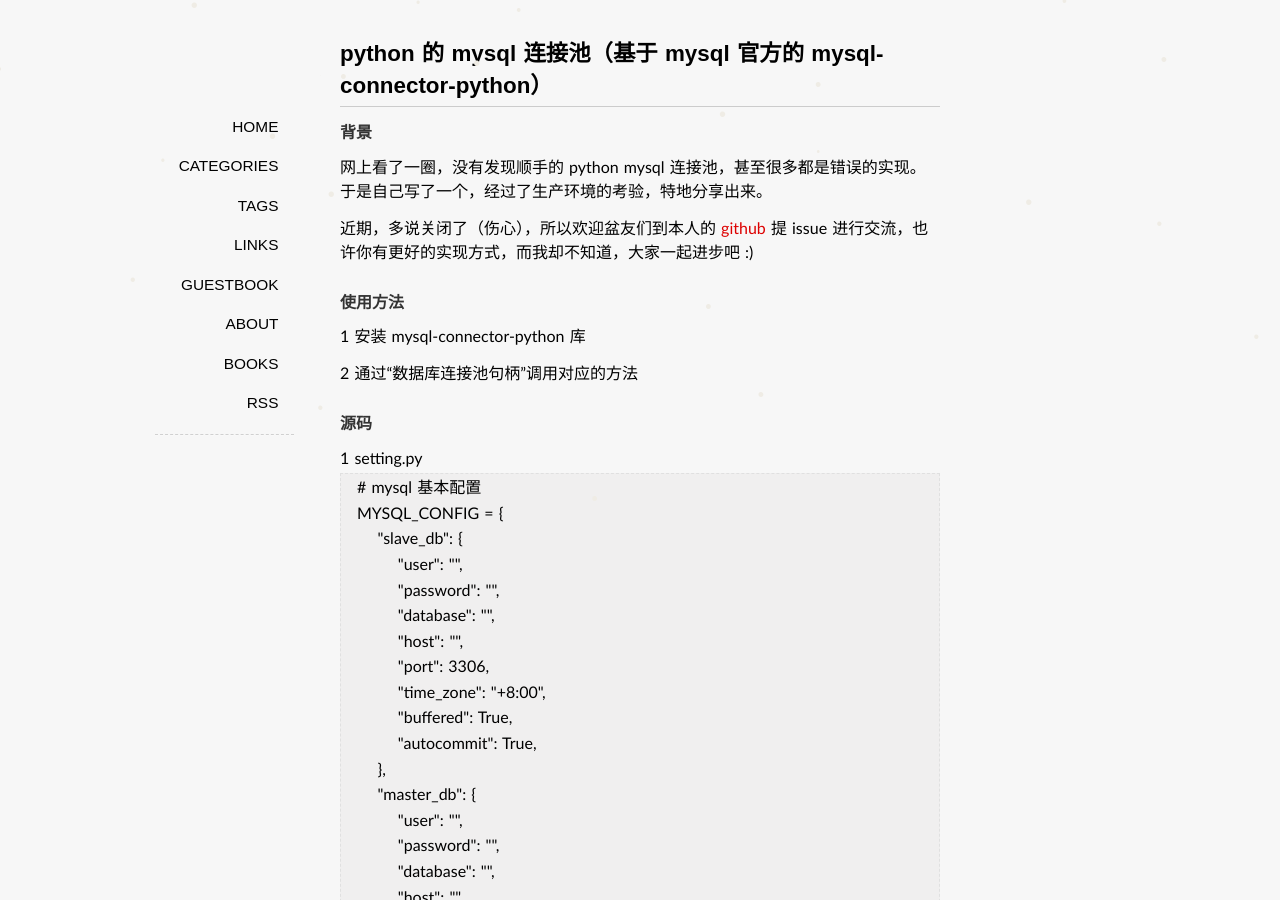
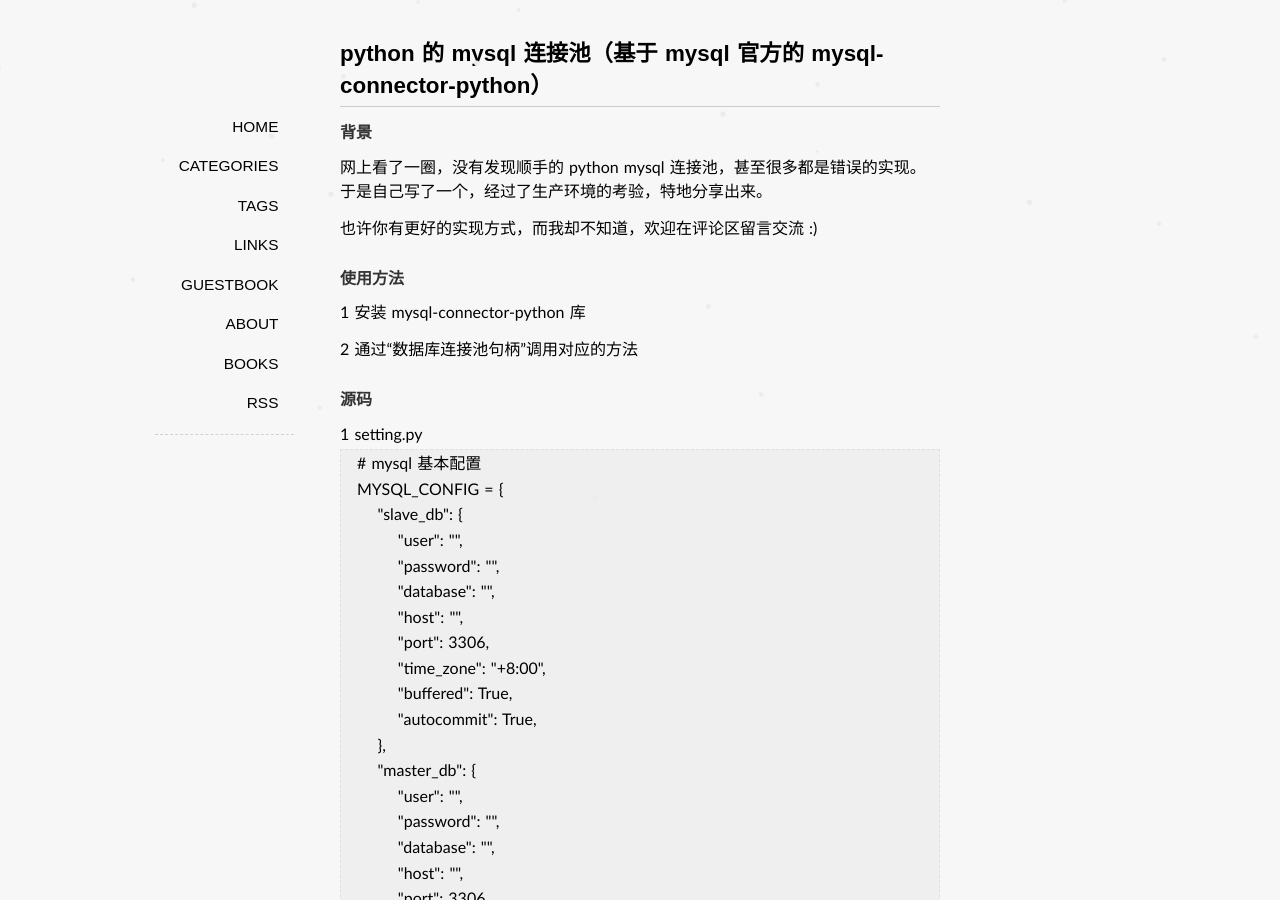
Before and after one commit to hopehook/HopeHook.com, a Jekyll site: the page built from _posts/2017-06-13-python_mysql_pool.md, in a window 1280 px wide and 900 px high. Built offline with Jekyll 4.4.1, drawn with Linux system fonts in a browser that asks for light colours; some web fonts are replaced; comment, search, counter and statistics services are not loaded.

Commit message:
Create 2017-06-13-python_mysql_pool.md

```diff
--- a/_posts/2017-06-13-python_mysql_pool.md
+++ b/_posts/2017-06-13-python_mysql_pool.md
@@ -12,7 +12,7 @@ tags: python
 <p></p>
 网上看了一圈，没有发现顺手的 python mysql 连接池，甚至很多都是错误的实现。于是自己写了一个，经过了生产环境的考验，特地分享出来。
 <p></p>
-近期，多说关闭了（伤心），所以欢迎盆友们到本人的 [github](https://github.com/hopehook/hopehook.com/issues) 提 issue 进行交流，也许你有更好的实现方式，而我却不知道，大家一起进步吧 :)
+也许你有更好的实现方式，而我却不知道，欢迎在评论区留言交流 :)
 <br/>
 <br/>
 #### 使用方法
```
